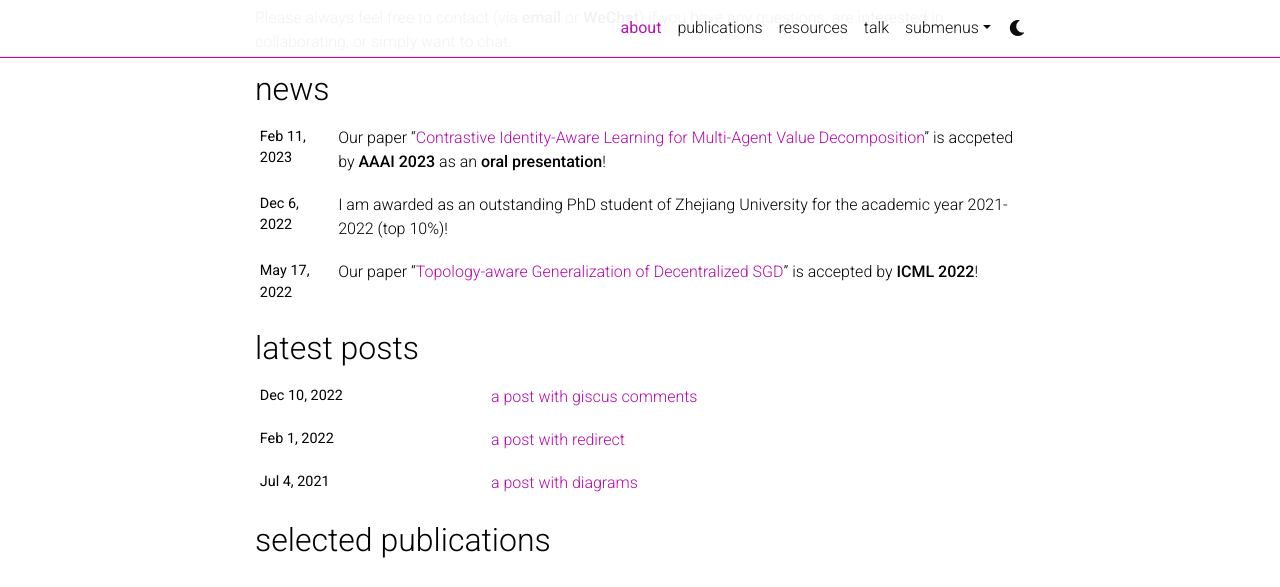
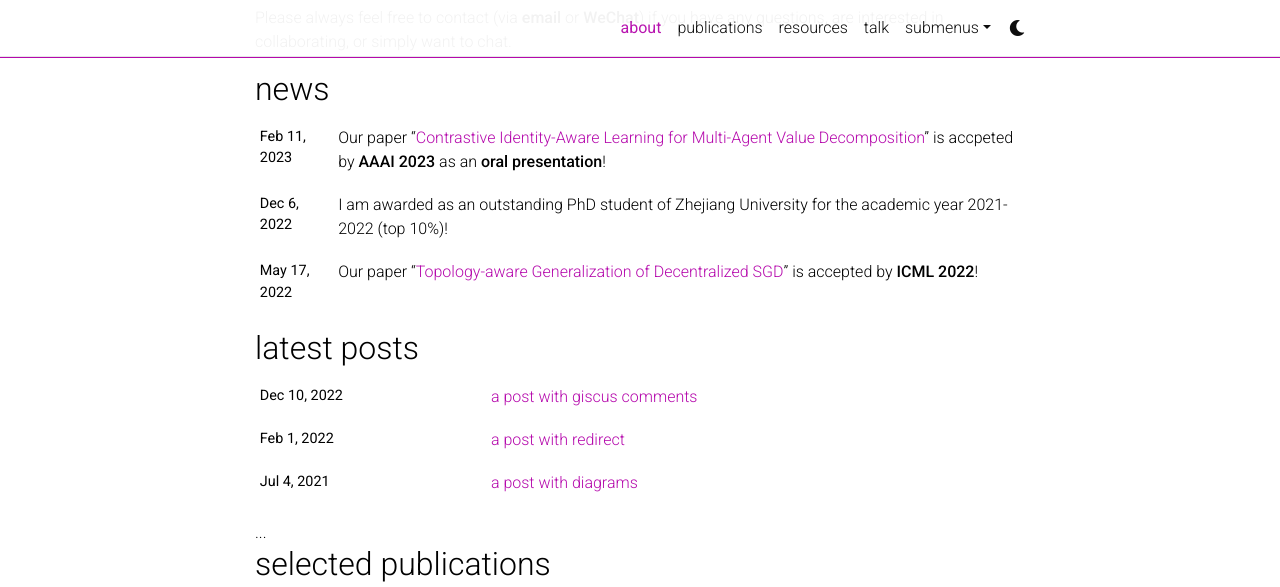
Before and after one commit to Raiden-Zhu/Raiden-Zhu.github.io, a Jekyll site: the page built from _pages/about.md, in a window 1280 px wide and 900 px high, scrolled down 702 px, cut to the strip 0-587 px from the top of the window. Built offline with Jekyll 4.4.1, drawn with Linux system fonts in a browser that asks for light colours; full-size pictures stand in for the smaller copies a plugin makes; comment, search, counter and statistics services are not loaded; a style sheet for code colours, icons or effects is not loaded.

Commit message:
Update about.html

```diff
--- a/_layouts/about.html
+++ b/_layouts/about.html
@@ -53,6 +53,9 @@ layout: default
           {%- endif %}
 
           <!-- Selected papers -->
+          <div id="publications" style="max-width: 800px;">
+            ...
+          </div>
           {% if page.selected_papers -%}
             <h2><a href="{{ '/publications/' | relative_url }}" style="color: inherit;">selected publications</a></h2>
             {%- include selected_papers.html %}
```
